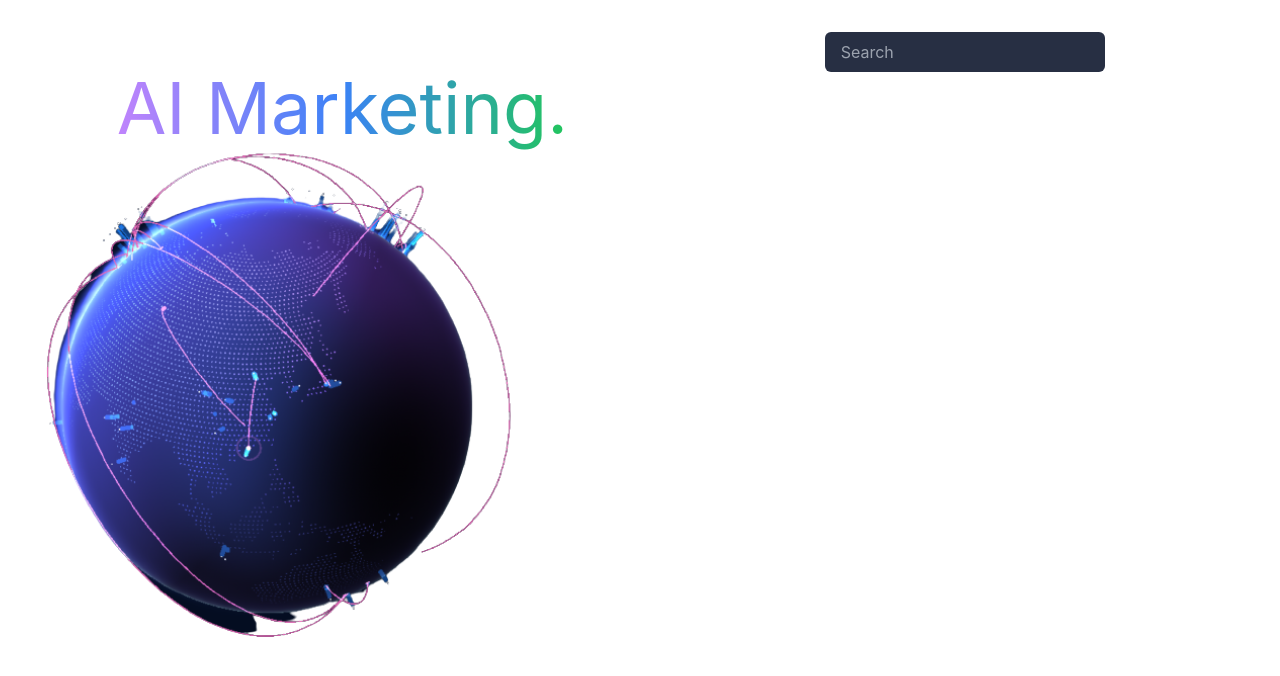
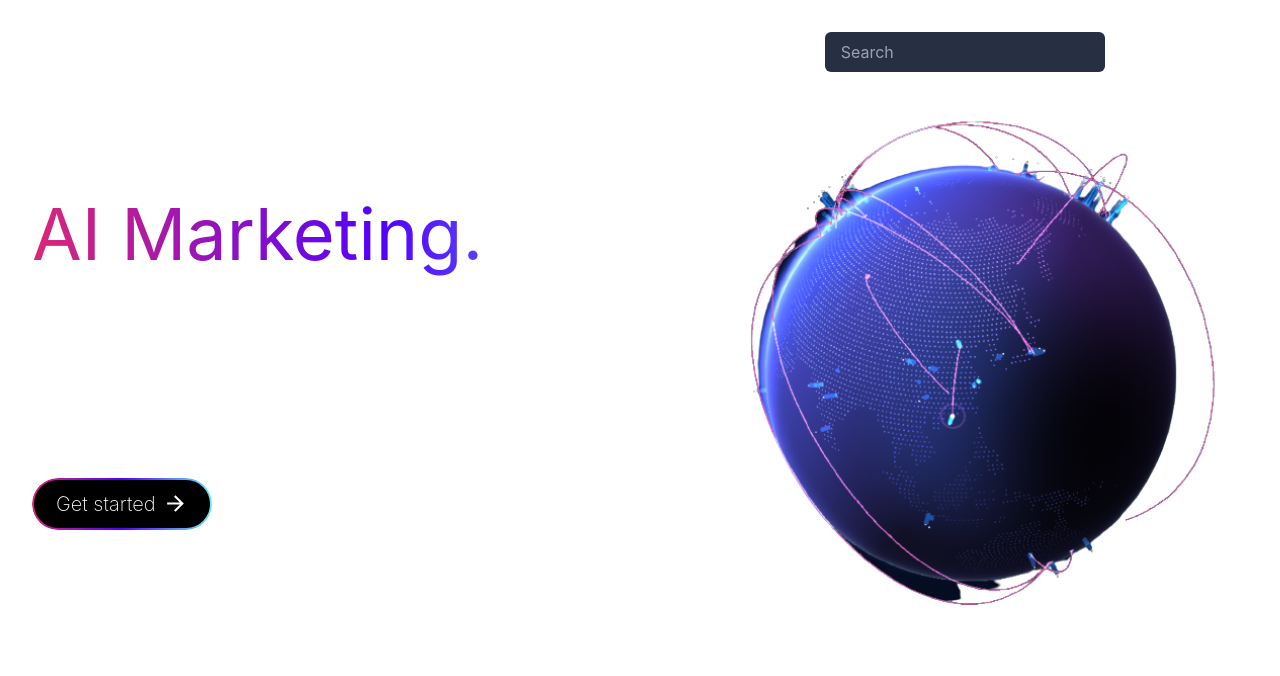
Before and after one commit to maxsiokh/doml-pet-project, a React (Vite) app: page / in a window 1280 px wide. Shown: the top 676 px of the page. Built offline with nearby package versions, Linux system fonts and the light colour scheme.

Commit message:
add styles for Intro, added Component MainButton and styles for MainButton

```diff
--- a/package.json
+++ b/package.json
@@ -10,6 +10,10 @@
     "preview": "vite preview"
   },
   "dependencies": {
+    "@emotion/react": "^11.14.0",
+    "@emotion/styled": "^11.14.0",
+    "@mui/icons-material": "^6.3.1",
+    "@mui/material": "^6.3.1",
     "react": "^18.3.1",
     "react-dom": "^18.3.1"
   },
--- /dev/null
+++ b/src/Components/Button/MainButton.jsx
@@ -0,0 +1,22 @@
+import ArrowForwardIcon from '@mui/icons-material/ArrowForward'
+import React from 'react'
+
+export default function GradientBorderButton({ text }) {
+	return (
+		<button className=' relative px-6 py-3 text-white font-medium rounded-full overflow-hidden group '>
+			{/* Градієнтна рамка */}
+			<span className='absolute inset-0 rounded-full bg-gradient-to-r from-pink-600 via-[#5200FF] to-cyan-300'></span>
+			{/* Внутрішній фон */}
+			<span className='absolute inset-[2px] bg-black rounded-full'></span>
+			{/* Контент */}
+			<span className='relative flex items-center space-x-2'>
+				<span className='text-xl font-extralight'>{text}</span>
+				<ArrowForwardIcon
+					style={{
+						fontSize: 25,
+					}}
+				/>
+			</span>
+		</button>
+	)
+}
--- a/src/Pages/Intro.jsx
+++ b/src/Pages/Intro.jsx
@@ -1,17 +1,25 @@
 import React from 'react'
+import MainButton from '../Components/Button/MainButton'
 
 export default function Intro() {
 	return (
-		<>
-			<div id='intro__text'>
-				<h1 className='text-7xl'>
-					<span className='bg-gradient-to-r from-purple-400 via-blue-500 to-green-500 bg-clip-text text-transparent'>
-						AI Marketing.
-					</span>
-					Optimized Reach.
+		<div className='flex items-center justify-between pt-10'>
+			<div
+				id='intro__text'
+				className='flex-col-reverse text-7xl leading-[1.3] text-left'
+			>
+				<h1 className=' bg-gradient-to-r from-pink-600 via-[#5200FF] to-cyan-300 bg-clip-text text-transparent'>
+					AI Marketing.
 				</h1>
+				<h1 className=''>Optimized Reach.</h1>
+				<p className='text-2xl font-extralight'>
+					Our vision is to revolutionize the way brands and advertisers target,
+					reach
+				</p>
+				<MainButton  text='Get started' />
 			</div>
-			<img src='planeta.png' alt='' />
-		</>
+
+			<img src='planeta.png' className='' alt='' />
+		</div>
 	)
 }
```
Also changed, not shown: 1 other file (tests, documents, lock files or other folders).
